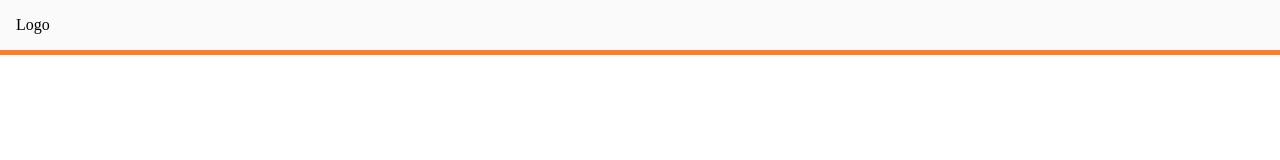
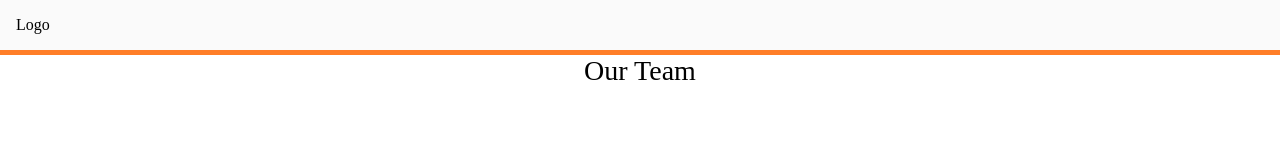
Before and after one commit to tarekgabarin/technical_test, a React (Create React App) app: page / in a window 1280 px wide. Shown: the top 160 px of the page. Built offline with nearby package versions, Linux system fonts and the light colour scheme.

Commit message:
added title

```diff
--- a/src/index.css
+++ b/src/index.css
@@ -1,5 +1,7 @@
 html, body {
   margin: 0;
+  -moz-osx-font-smoothing: grayscale;
+  -webkit-font-smoothing: antialiased;
 }
 
 .flex {
--- a/src/pages/AboutPage/AboutPage.js
+++ b/src/pages/AboutPage/AboutPage.js
@@ -1,13 +1,38 @@
 import React  from 'react';
+import styled from 'styled-components';
 import Header from '../../components/Header/Header'
+
+const Title = styled.span`
+    text-align: center;
+    font-family: 'HelveticaNeue-Medium';
+    font-weight: "Medium";
+    font-size: 28px;
+    letter-spacing: 0;
+`
+
 
 function AboutPage(){
 
     return (
         <section>
-            <Header>
+            <Header/>
+            <section>
 
-            </Header>
+                <div class="flex flex-column">
+
+
+                    <Title>
+                        Our Team
+                    </Title>
+
+
+
+
+
+
+                </div>
+
+            </section>
         </section>
     )
 
```
